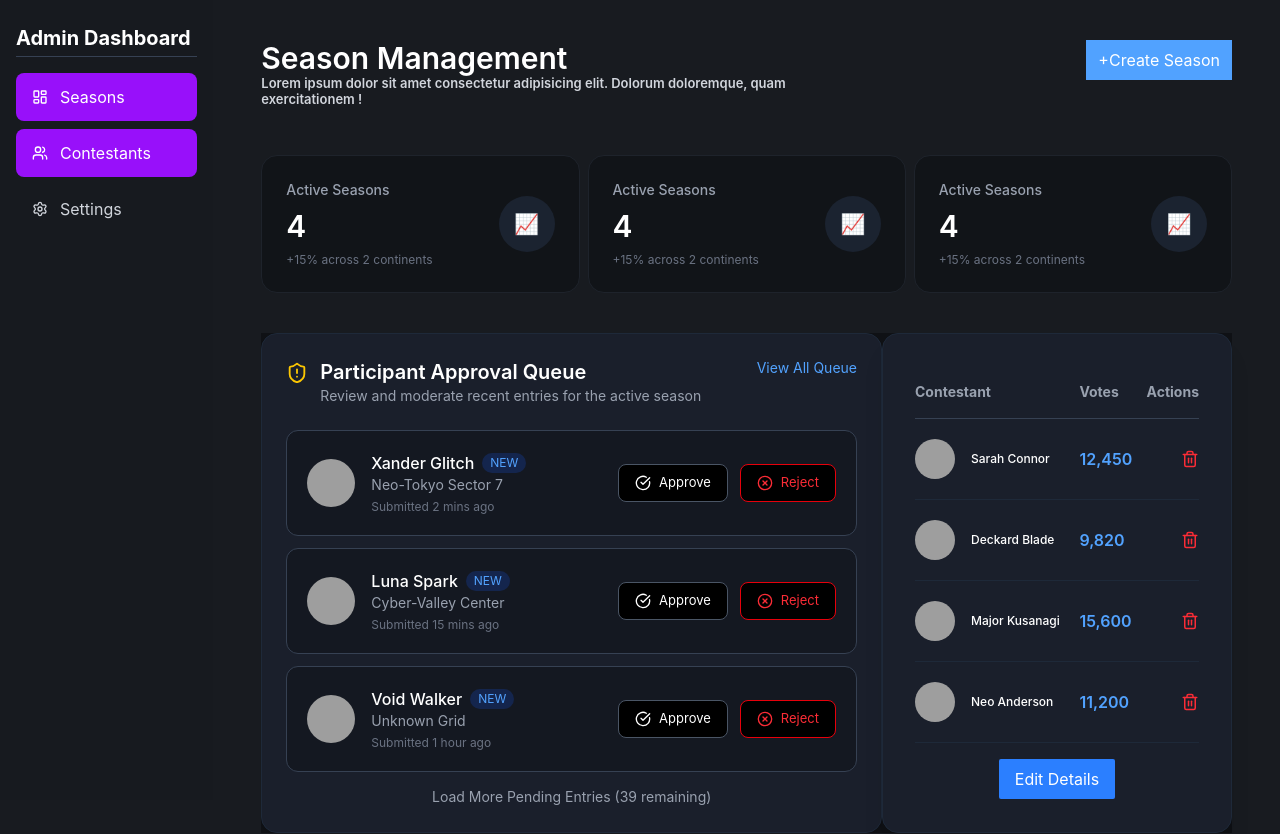
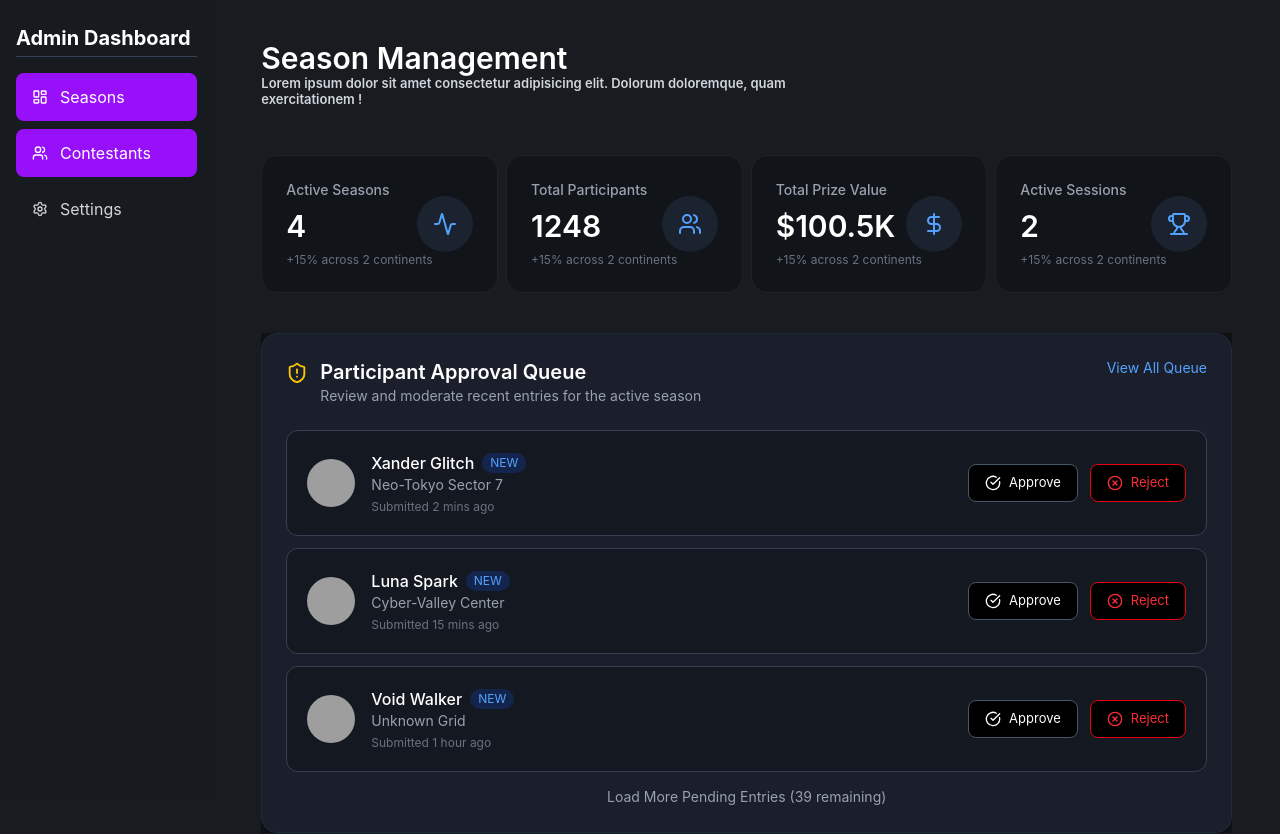
Before and after one commit to samarasimha444/glitchfame, a React (Vite) app in the folder frontend/: page /super-admin/contestants in a window 1280 px wide. Shown: the top 834 px of the page. Built offline with nearby package versions, Linux system fonts and the light colour scheme; grey boxes are pictures that could not be loaded.

Commit message:
admin function

```diff
--- a/frontend/src/App.jsx
+++ b/frontend/src/App.jsx
@@ -14,6 +14,7 @@ import Contest from "./Roles/Admin/Contest";
 import ParticipantsApproval from "./Roles/Admin/ui/ParticipantsApproval";
 import AdminSettings from "./Roles/Admin/AdminSettings";
 import Testing from "./Testing";
+import ActiveParticipantsTable from "./Roles/Admin/ui/ParticipantUser";
 
 
 export default function App() {
@@ -47,9 +48,9 @@ export default function App() {
      <Route path="contestants" element={<Contest/>} />
       <Route path="settings" element={<AdminSettings/>} />
      <Route path="user" element={<ParticipantsApproval/>} />
-    </Route>
 
 
+    </Route>
     </Routes>
   );
 }
--- a/frontend/src/Roles/Admin/AdminDashboard.jsx
+++ b/frontend/src/Roles/Admin/AdminDashboard.jsx
@@ -1,6 +1,8 @@
 import React from 'react'
 import AdminCards from './ui/AdminCards'
 import Table from './ui/Table'
+import { dashCards } from '../../lib/admin'
+
 
 const AdminDashboard = () => {
   return (
@@ -8,7 +10,7 @@ const AdminDashboard = () => {
 
 
      <section className='flex flex-col  space-y-6 w-full h-full px-6'>
-      <AdminCards/>
+      <AdminCards type="home" cardsInfo={dashCards} />
       <Table/>
 
      </section>
--- a/frontend/src/Roles/Admin/Contest.jsx
+++ b/frontend/src/Roles/Admin/Contest.jsx
@@ -2,22 +2,20 @@ import React from 'react'
 import AdminCards from './ui/AdminCards'
 import ParticipantsApproval from './ui/ParticipantsApproval'
 import ParticipantUser from './ui/ParticipantUser'
+import { dashCards } from '../../lib/admin'
 
 const Contest = () => {
   return (
     <div className='flex min-h-screen'>
     <section className='flex flex-col  space-y-6 w-full h-full px-6'>
-      <AdminCards/>
+      <AdminCards cardsInfo={dashCards}/>
 
-      <aside className='flex w-full justify-between max-w-screen '>
+      <aside className='flex flex-col w-full  max-w-screen '>
 
-     <ParticipantsApproval className="max-w-3xl"/>
+     <ParticipantsApproval className="max-w-screen"/>
 
-     <ParticipantUser className="max-w-[350px]"/>
-
-
-
-
+      <h5></h5>
+     <ParticipantUser type="initial" className="max-w-screen"/>
 
 
       </aside>
--- a/frontend/src/Roles/Admin/drops/Model.jsx
+++ b/frontend/src/Roles/Admin/drops/Model.jsx
@@ -25,15 +25,15 @@ const Modal = ({
         className={`w-full ${sizes[size]} bg-[#1C1C1E] text-white rounded-2xl shadow-2xl border border-white/10`}
       >
 
-        <div className="flex items-center justify-between px-6 py-4 border-b border-white/10">
+        <div className="flex items-center justify-between px-4 py-2 border-b border-white/10">
           <h2 className="text-lg font-semibold">{title}</h2>
           <button onClick={onClose} className="text-gray-400 hover:text-white">
             <X size={18} />
           </button>
         </div>
 
-       \
-        <div className="px-6 py-5  max-h-[70vh] overflow-y-auto">
+
+        <div className=" py-2  max-h-[75vh] overflow-y-auto no-scrollbar">
           {children}
         </div>
 
--- a/frontend/src/Roles/Admin/ui/AdminCards.jsx
+++ b/frontend/src/Roles/Admin/ui/AdminCards.jsx
@@ -2,21 +2,24 @@ import React, { useState } from "react";
 import Modal from "../drops/Model";
 import SeasonForm from "./SeasonForm";
 
-const AdminCards = ({className}) => {
+const AdminCards = ({ className, type, cardsInfo, data }) => {
+  console.log(cardsInfo);
 
   const [open, setOpen] = useState(false);
 
-
-    const handleSubmit=()=>{
-
-    }
-
   return (
     <div className={`flex flex-col w-full  py-4 ${className}`}>
-
-     <Modal className="w-full " open={open} onClose={() => setOpen(false)} title="Create Season">
-        <SeasonForm  onSubmit={handleSubmit} />
-      </Modal>
+      {type &&
+        (() => {
+          <Modal
+            className="w-full "
+            open={open}
+            onClose={() => setOpen(false)}
+            title="Create Season"
+          >
+            <SeasonForm />
+          </Modal>;
+        })}
 
       <section className="flex w-full  justify-between items-start ">
         <h3 className="flex flex-col font-semibold text-3xl">
@@ -27,27 +30,39 @@ const AdminCards = ({className}) => {
           </p>
         </h3>
 
-        <button onClick={()=>setOpen(!open)} className="bg-blue-400 px-3 py-2">+Create Season</button>
+        {type == "home" &&
+          (() => {
+            <button
+              onClick={() => setOpen(!open)}
+              className="bg-blue-400 px-3 py-2"
+            >
+              +Create Season
+            </button>;
+          })}
       </section>
 
+      <section className="mt-12 flex  gap-2 w-full justify-between ">
+        {cardsInfo?.map((item, idx) => {
+          const Icon = item.icon;
 
-
-
-
-      <section className="mt-12 flex  gap-2 w-full justify-between ">
-
+          return (
             <div
+              key={idx}
               className="relative bg-[#111418] border border-[#1E232B]
-                  rounded-2xl p-6 w-full max-w-[340px]"
+                  rounded-2xl p-6 w-full max-w-85"
             >
               <div className="space-y-2">
                 <h3 className="text-gray-400 text-sm font-medium">
-              Active Seasons
+                  {item.title}
                 </h3>
 
-            <p className="text-3xl font-semibold text-white">4</p>
+                <p className="text-3xl font-semibold text-white">
+                  {item.total}
+                </p>
 
-            <p className="text-xs text-gray-500">+15% across 2 continents</p>
+                <p className="text-xs text-gray-500">
+                  +15% across 2 continents
+                </p>
               </div>
 
               <div
@@ -55,57 +70,11 @@ const AdminCards = ({className}) => {
                     w-14 h-14 rounded-full
                     bg-[#1B2330] flex items-center justify-center"
               >
-            <span className="text-blue-400 text-xl">📈</span>
+                <Icon className="text-blue-400" size={24} />
               </div>
             </div>
-
-         <div
-          className="relative bg-[#111418] border border-[#1E232B]
-                  rounded-2xl p-6 w-full max-w-[340px]"
-        >
-          <div className="space-y-2">
-            <h3 className="text-gray-400 text-sm font-medium">
-              Active Seasons
-            </h3>
-
-            <p className="text-3xl font-semibold text-white">4</p>
-
-            <p className="text-xs text-gray-500">+15% across 2 continents</p>
-          </div>
-
-          <div
-            className="absolute right-6 top-1/2 -translate-y-1/2
-                    w-14 h-14 rounded-full
-                    bg-[#1B2330] flex items-center justify-center"
-          >
-            <span className="text-blue-400 text-xl">📈</span>
-          </div>
-        </div>
-
-         <div
-          className="relative bg-[#111418] border border-[#1E232B]
-                  rounded-2xl p-6 w-full max-w-[340px]"
-        >
-          <div className="space-y-2">
-            <h3 className="text-gray-400 text-sm font-medium">
-              Active Seasons
-            </h3>
-
-            <p className="text-3xl font-semibold text-white">4</p>
-
-            <p className="text-xs text-gray-500">+15% across 2 continents</p>
-          </div>
-
-          <div
-            className="absolute right-6 top-1/2 -translate-y-1/2
-                    w-14 h-14 rounded-full
-                    bg-[#1B2330] flex items-center justify-center"
-          >
-            <span className="text-blue-400 text-xl">📈</span>
-          </div>
-        </div>
-
-
+          );
+        })}
       </section>
     </div>
   );
--- a/frontend/src/Roles/Admin/ui/ParticipantUser.jsx
+++ b/frontend/src/Roles/Admin/ui/ParticipantUser.jsx
@@ -32,37 +32,20 @@ const data = [
   },
 ];
 
-const ActiveParticipantsTable = ({className}) => {
+const ActiveParticipantsTable = ({ type,className,userData}) => {
 
   return (
 
-    <div className={`bg-[#0f1115]  flex w-full ${className}`}>
-      <div className="w-full max-w-5xl bg-[#1a1f2b] rounded-2xl border border-gray-800 p-8 shadow-xl">
+    <div className={` flex ${className ? className : "w-full"}`}>
 
-
-        {/* <div className="flex justify-between items-center mb-6">
-          <div>
-            <h2 className="text-white text-2xl font-semibold">
-              Active Participants
-            </h2>
-            <p className="text-gray-400 text-sm">
-              Manage approved contestants and manual vote overrides
-            </p>
-          </div>
-
-          <button className="flex items-center gap-2 bg-black border border-gray-700 text-white px-4 py-2 rounded-lg hover:border-gray-500 transition">
-            <UserPlus size={16} />
-            Add Member
-          </button>
-        </div> */}
-
-        {/* Table */}
+      <div className="w-full mt-12   border border-gray-700 p-8 ">
+        <h3 className="text-xl flex gap-3 font-semibold"><UserPlus/> Active Contestants</h3>
         <div className="overflow-x-auto">
-          <table className="w-full text-left border-collapse">
+          <table className="w-full  text-left border-collapse">
             <thead>
               <tr className="border-b border-gray-700 text-gray-400 text-sm">
                 <th className="py-4">Contestant</th>
-
+                 <th className="py-4">Season</th>
                 <th>Votes</th>
                 <th className="text-right">Actions</th>
               </tr>
@@ -89,9 +72,9 @@ const ActiveParticipantsTable = ({className}) => {
                   </td>
 
 
-                  {/* <td className="text-gray-400">
+                  <td className="text-gray-400">
                     {item.location}
-                  </td> */}
+                  </td>
 
                   <td className="text-blue-400 font-semibold">
                     {item.votes.toLocaleString()}
@@ -100,13 +83,20 @@ const ActiveParticipantsTable = ({className}) => {
 
                   <td className="text-right">
                     <div className="flex justify-end gap-3">
-                      {/* <button className="bg-[#141821] border border-gray-700 text-gray-300 text-xs px-3 py-1.5 rounded-md hover:border-gray-500 transition">
+
+                       <button className="bg-[#141821] border border-gray-700 text-gray-300 text-xs px-3 py-1.5 rounded-md hover:border-gray-500 transition">
+                        Custom
+                      </button>
+
+                      <button className="bg-[#141821] border border-gray-700 text-gray-300 text-xs px-3 py-1.5 rounded-md hover:border-gray-500 transition">
                         +5
-                      </button> */}
+                      </button>
 
-                      {/* <button className="bg-[#141821] border border-gray-700 text-gray-300 text-xs px-3 py-1.5 rounded-md hover:border-gray-500 transition">
+
+
+                      <button className="bg-[#141821] border border-gray-700 text-gray-300 text-xs px-3 py-1.5 rounded-md hover:border-gray-500 transition">
                         +10
-                      </button> */}
+                      </button>
 
                       <button className="text-red-500 hover:text-red-400 transition">
                         <Trash2 size={18} />
@@ -120,7 +110,7 @@ const ActiveParticipantsTable = ({className}) => {
         </div>
 
          <section className="w-full  flex items-center mt-4 justify-center">
-              <button className="bg-blue-500 px-4 py-2 rounded-xs">Edit Details</button>
+              <button className="bg-blue-500 px-4 py-2 rounded-xs">Load More</button>
 
          </section>
 
--- a/frontend/src/Roles/Admin/ui/ParticipantsApproval.jsx
+++ b/frontend/src/Roles/Admin/ui/ParticipantsApproval.jsx
@@ -35,7 +35,7 @@ const ParticipantsApproval = ({className}) => {
    return (
     <div className={`w-full bg-[#0f1115] flex justify-center ${className}`
     }>
-      <div className="w-full max-w-4xl bg-[#1a1f2b] rounded-2xl p-6 shadow-xs border border-gray-800">
+      <div className="w-full  bg-[#1a1f2b] rounded-2xl p-6 shadow-xs border border-gray-800">
 
 
         <div className="flex justify-between items-start mb-6">
--- a/frontend/src/index.css
+++ b/frontend/src/index.css
@@ -9,3 +9,12 @@
     padding: 0;
   }
 }
+
+.no-scrollbar::-webkit-scrollbar {
+  display: none;
+}
+
+.no-scrollbar {
+  -ms-overflow-style: none;
+  scrollbar-width: none;
+}
--- /dev/null
+++ b/frontend/src/lib/admin.js
@@ -0,0 +1,24 @@
+import { Activity, Users, DollarSign, Trophy } from "lucide-react";
+
+export const dashCards = [
+  {
+    title: "Active Seasons",
+    icon: Activity,
+    total: 4,
+  },
+  {
+    title: "Total Participants",
+    icon: Users,
+    total: 1248,
+  },
+  {
+    title: "Total Prize Value",
+    icon: DollarSign,
+    total: "$100.5K",
+  },
+  {
+    title: "Active Sessions",
+    icon: Trophy,
+    total: 2,
+  },
+];
```
Also changed, not shown: frontend/src/Roles/Admin/ui/SeasonForm.jsx (+99 -50 lines), frontend/src/Roles/Admin/ui/Table.jsx (+3 -6 lines). Lines whose indentation alone changed are shown as unchanged.
